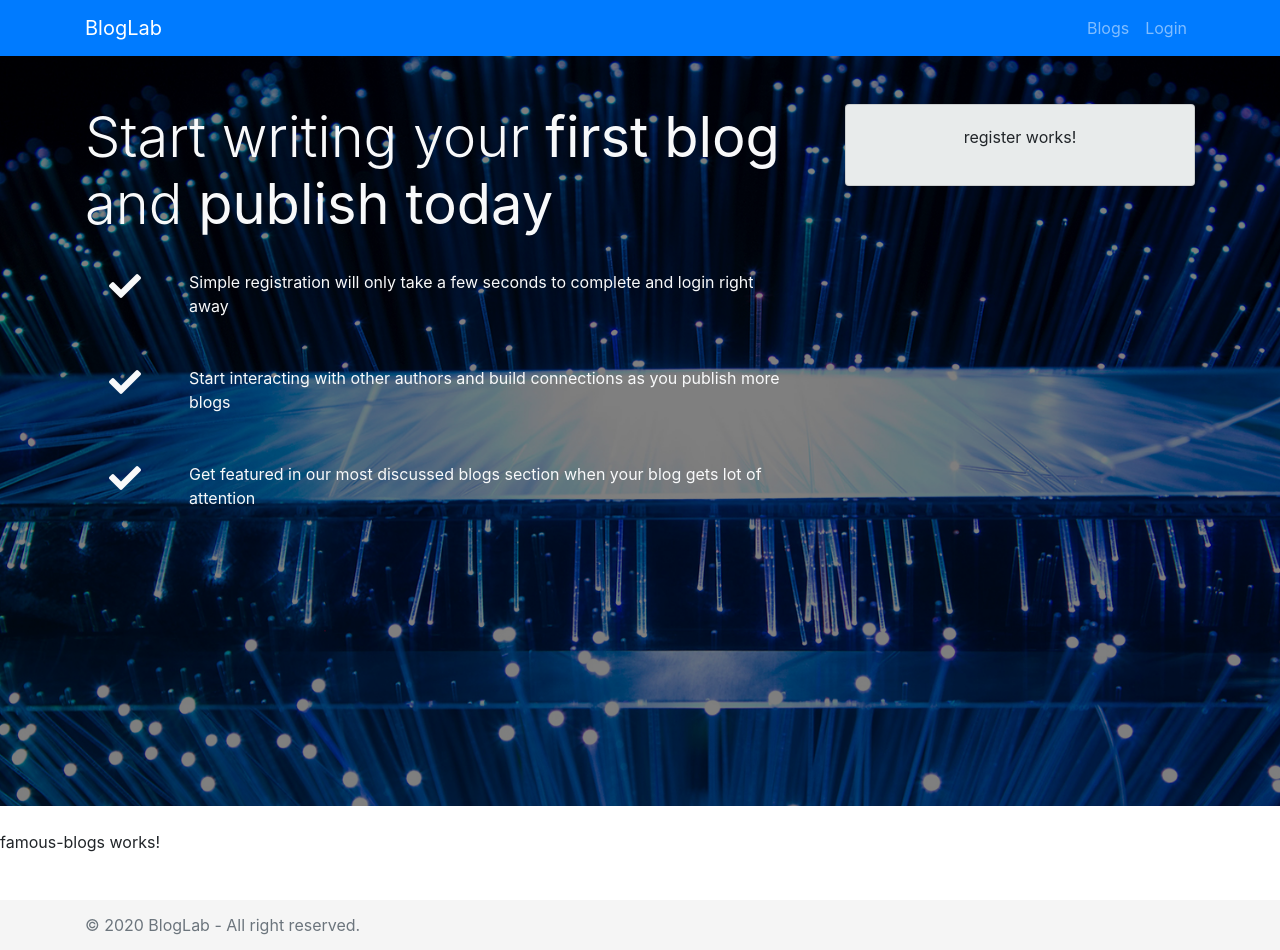
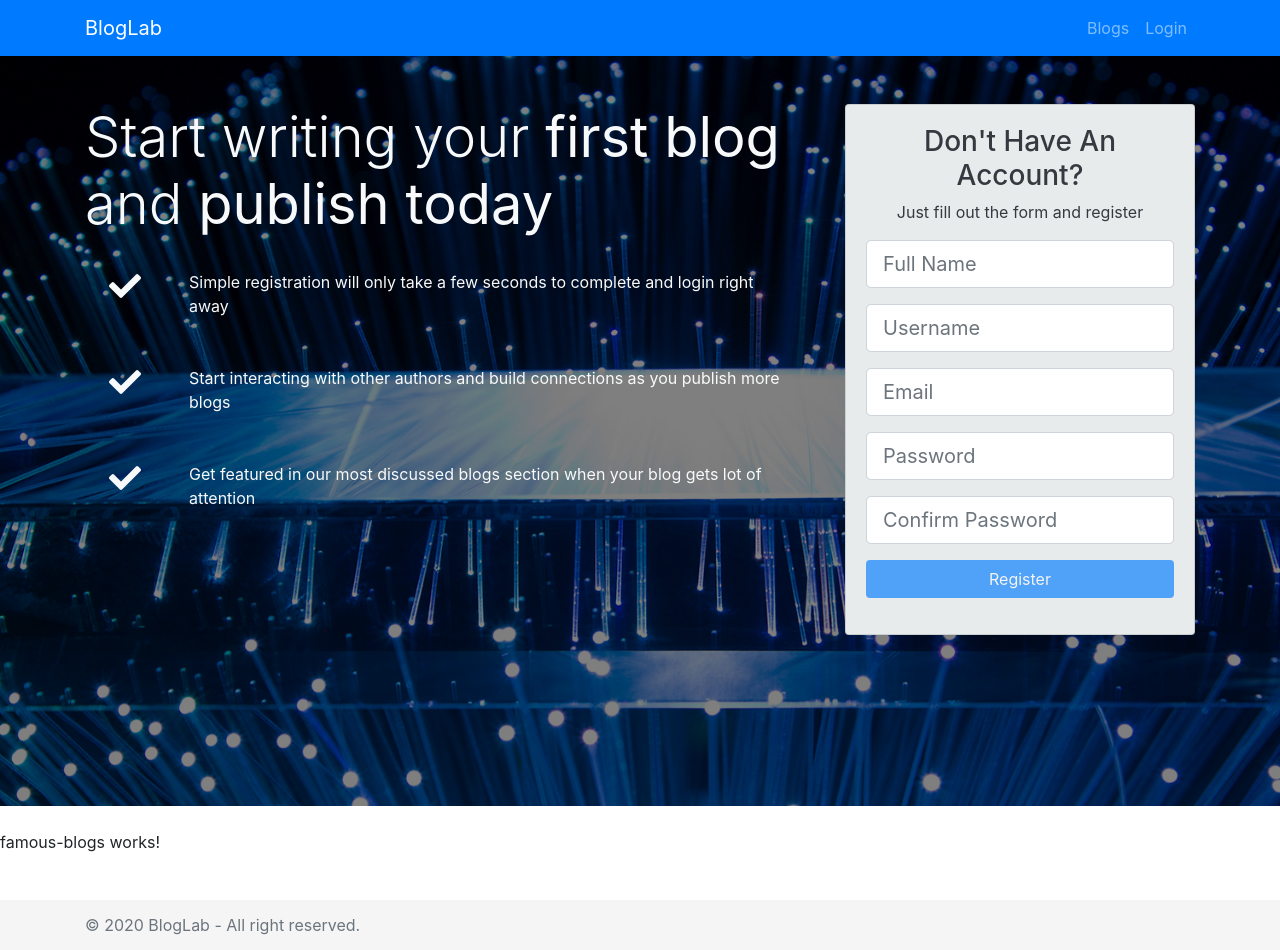
Before and after one commit to l-diazs/BlogLab, an Angular app in the folder BlogLab-UI/: page / in a window 1280 px wide. Built offline with nearby package versions, Linux system fonts and the light colour scheme.

Commit message:
Register component and several fixes including disabling strictNullCheck and account.service.ts (logout)

```diff
--- a/BlogLab-UI/src/app/components/register/register.component.html
+++ b/BlogLab-UI/src/app/components/register/register.component.html
@@ -1 +1,103 @@
-<p>register works!</p>
+<h3 class="text-dark">Don't Have An Account?</h3>
+<p class="text-dark">Just fill out the form and register</p>
+
+<form [formGroup]="registerForm" (ngSubmit)="onSubmit()">
+
+    <div class="form-group">
+        <input
+            type="text"
+            [ngClass]="{'is-invalid' : hasErrors('fullname') && isTouched('fullname'),
+                        'is-valid' : !hasErrors('fullname') && isTouched('fullname')}"
+            class="form-control form-control-lg"
+            formControlName="fullname"
+            placeholder="Full Name">
+
+        <div *ngIf="hasError('fullname', 'minlength') || hasError('fullname', 'maxlength')" class="invalid-feedback">
+            Must be between 10-30 characters
+        </div>
+    </div>
+
+    <div class="form-group">
+        <input
+            type="text"
+            [ngClass]="{'is-invalid' : hasErrors('username') && isTouched('username'),
+                        'is-valid' : !hasErrors('username') && isTouched('username')}"
+            class="form-control form-control-lg"
+            formControlName="username"
+            placeholder="Username">
+
+        <div *ngIf="hasError('username', 'required')" class="invalid-feedback">
+            Username is required
+        </div>
+
+        <div *ngIf="hasError('username', 'minlength') || hasError('username', 'maxlength')" class="invalid-feedback">
+            Must be between 5-20 characters
+        </div>
+    </div>
+
+    <div class="form-group">
+        <input
+            type="text"
+            [ngClass]="{'is-invalid' : hasErrors('email') && isTouched('email'),
+                        'is-valid' : !hasErrors('email') && isTouched('email')}"
+            class="form-control form-control-lg"
+            formControlName="email"
+            placeholder="Email">
+
+        <div *ngIf="hasError('email', 'required')" class="invalid-feedback">
+            Email is required
+        </div>
+
+        <div *ngIf="hasError('email', 'pattern')" class="invalid-feedback">
+            Invalid email format
+        </div>
+
+        <div *ngIf="hasError('email', 'maxlength')" class="invalid-feedback">
+            Can be at most 30 characters
+        </div>
+    </div>
+
+    <div class="form-group">
+        <input
+            type="password"
+            [ngClass]="{'is-invalid' : hasErrors('password') && isTouched('password'),
+                        'is-valid' : !hasErrors('password') && isTouched('password')}"
+            class="form-control form-control-lg"
+            formControlName="password"
+            placeholder="Password">
+
+        <div *ngIf="hasError('password', 'required')" class="invalid-feedback">
+            Password is required
+        </div>
+
+        <div *ngIf="hasError('password', 'minlength') || hasError('password', 'maxlength')" class="invalid-feedback">
+            Must be between 10-50 characters
+        </div>
+    </div>
+
+    <div class="form-group">
+        <input
+            type="password"
+            [ngClass]="{'is-invalid' :
+                        (formHasError('isMatching') || hasErrors('confirmPassword'))
+                        && isTouched('confirmPassword'),
+                        'is-valid' :
+                        (!formHasError('isMatching') && !hasErrors('confirmPassword'))
+                        && isTouched('confirmPassword')}"
+            class="form-control form-control-lg"
+            formControlName="confirmPassword"
+            placeholder="Confirm Password">
+
+        <div *ngIf="hasError('confirmPassword', 'required')" class="invalid-feedback">
+            Confirm Password is required
+        </div>
+
+        <div *ngIf="formHasError('isMatching')" class="invalid-feedback">
+            Passwords do not match
+        </div>
+    </div>
+
+    <button class="btn btn-block mb-3 bg-primary text-light"
+    [disabled]="!registerForm.valid">Register</button>
+
+</form>
--- a/BlogLab-UI/src/app/components/register/register.component.ts
+++ b/BlogLab-UI/src/app/components/register/register.component.ts
@@ -1,4 +1,8 @@
 import { Component, OnInit } from '@angular/core';
+import { FormBuilder, FormGroup, ValidatorFn, Validators } from '@angular/forms';
+import { Router } from '@angular/router';
+import { ApplicationUserCreate } from 'src/app/models/account/application-user-create.model';
+import { AccountService } from 'src/app/services/account.service';
 
 @Component({
   selector: 'app-register',
@@ -7,9 +11,75 @@ import { Component, OnInit } from '@angular/core';
 })
 export class RegisterComponent implements OnInit {
 
-  constructor() { }
+  registerForm: FormGroup;
+
+  constructor(
+    private accountService: AccountService,
+    private router: Router,
+    private formBuilder: FormBuilder
+  ) { }
 
   ngOnInit(): void {
+    this.registerForm = this.formBuilder.group({
+      fullname: [null, [
+        Validators.minLength(10),
+        Validators.maxLength(30)
+      ]],
+      username: [null, [
+        Validators.required,
+        Validators.minLength(5),
+        Validators.maxLength(20)
+      ]],
+      email: [null, [
+        Validators.required,
+        Validators.pattern(/^(([^<>()\[\]\.,;:\s@\"]+(\.[^<>()\[\]\.,;:\s@\"]+)*)|(\".+\"))@(([^<>()[\]\.,;:\s@\"]+\.)+[^<>()[\]\.,;:\s@\"]{2,})$/i),
+        Validators.maxLength(30)
+      ]],
+      password: [null, [
+        Validators.required,
+        Validators.minLength(10),
+        Validators.maxLength(50)
+      ]],
+      confirmPassword: [null, [
+        Validators.required
+      ]],
+    }, {
+      validators: this.matchValue
+    });
   }
 
+  formHasError(error: string) {
+    return !!this.registerForm.hasError(error);
+  }
+
+  isTouched(field: string) {
+    return this.registerForm.get(field).touched;
+  }
+
+  hasErrors(field: string) {
+    return this.registerForm.get(field).errors;
+  }
+
+  hasError(field: string, error: string) {
+    return !!this.registerForm.get(field).hasError(error);
+  }
+
+  matchValue = (fg: FormGroup) => {
+    const password = fg.get('password')!.value;
+    const confirmPassword = fg.get('confirmPassword').value;
+    return password === confirmPassword ? null : { isMatching: true };
+  }
+
+  onSubmit() {
+    let applicationUserCreate: ApplicationUserCreate = new ApplicationUserCreate(
+      this.registerForm.get("username").value,
+      this.registerForm.get("password").value,
+      this.registerForm.get("email").value,
+      this.registerForm.get("fullname").value,
+    );
+
+    this.accountService.register(applicationUserCreate).subscribe(() => {
+      this.router.navigate(['/dashboard']);
+    })
+  }
 }
--- a/BlogLab-UI/src/app/services/account.service.ts
+++ b/BlogLab-UI/src/app/services/account.service.ts
@@ -64,7 +64,7 @@ export class AccountService {
 
   logout() {
     localStorage.removeItem('blogLab-currentUser');
-    //this.currentUserSubject$.next(null); //uncomment gives error
+    this.currentUserSubject$.next(null); //uncomment gives error
   }
 
 }
--- a/BlogLab-UI/tsconfig.json
+++ b/BlogLab-UI/tsconfig.json
@@ -8,6 +8,7 @@
     "strict": true,
     "noImplicitReturns": true,
     "noFallthroughCasesInSwitch": true,
+    "strictNullChecks": false,
     "sourceMap": true,
     "declaration": false,
     "downlevelIteration": true,
```
